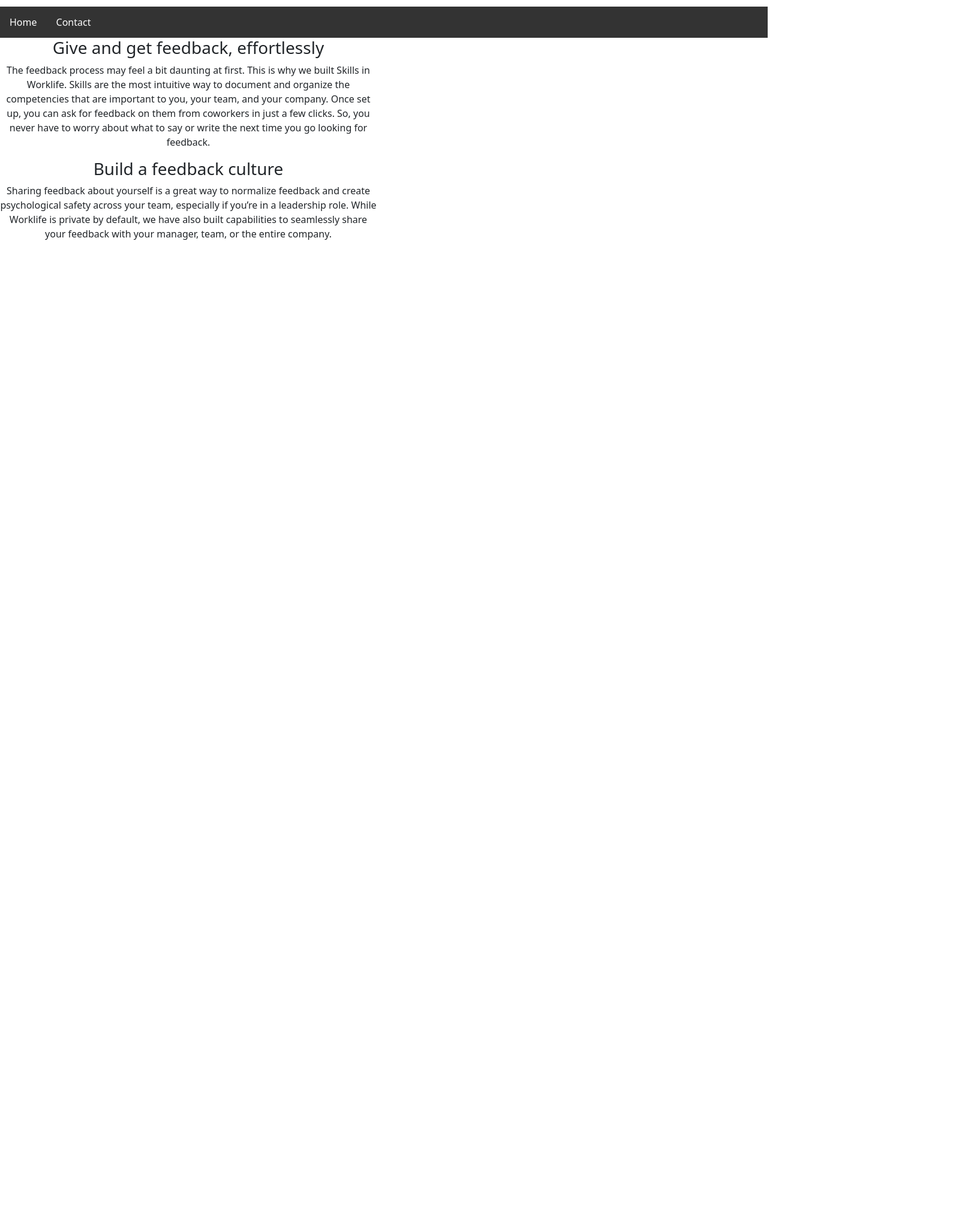
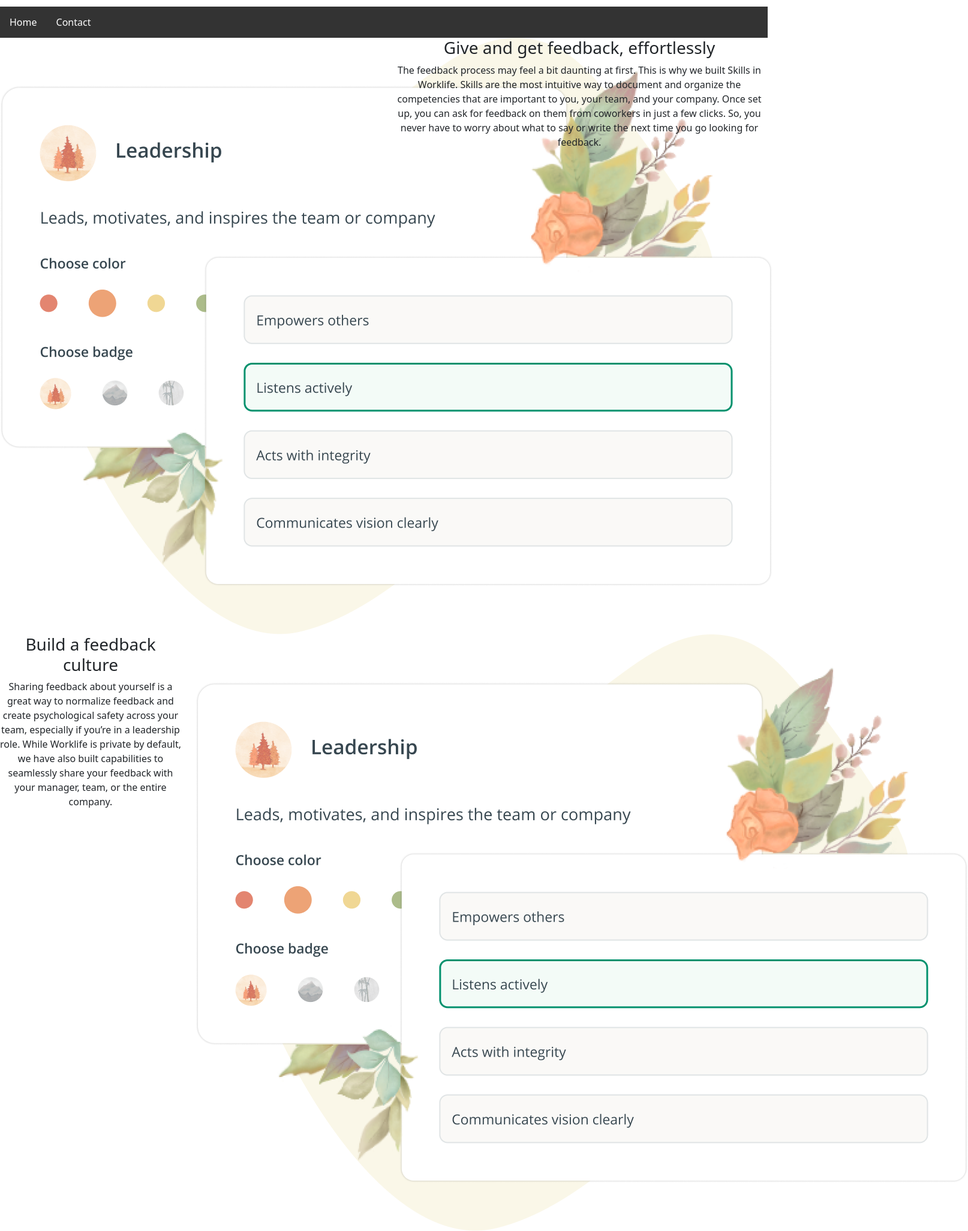
Before and after one commit to mrsamia/react-component-practice, a React (Create React App) app: page / in a window 1280 px wide. Shown: the part 521-2574 px from the top of the page at 60% size, 1614 px wide, since content can reach past the window. Before the commit the page ends 939 px from the top, so only its background shows below. Built offline with nearby package versions, Linux system fonts and the light colour scheme.

Commit message:
SRM | img_props

```diff
--- a/src/App.js
+++ b/src/App.js
@@ -1,11 +1,11 @@
+import "bootstrap/dist/css/bootstrap.css";
 import "./App.css";
-import "bootstrap/dist/css/bootstrap.css";
 //import component
 import Button from "./component/Button";
 import Input from "./component/Input";
 import Nav from "./component/Nav";
 import Feature from "./component/Feature";
-
+import Mim from "./image/feature_1.png";
 
 function App() {
   return (
@@ -48,16 +48,14 @@
       </div>
 
       <div>
-        <div className="row">
-          <div className="col-6">
-            <Feature
-              h3="Give and get feedback, effortlessly"
-              p="The feedback process may feel a bit daunting at first. This is why we built
+        <Feature
+          h3="Give and get feedback, effortlessly"
+          p="The feedback process may feel a bit daunting at first. This is why we built
         Skills in Worklife. Skills are the most intuitive way to document and organize the competencies that are important to you, your team, and your company.
         Once set up, you can ask for feedback on them from coworkers in just a few clicks. So, you never have to worry about what to say or write the next time you go looking for feedback."
-            />
-          </div>
-        </div>
+          img={Mim}
+          isLeft={true}
+        />
       </div>
       <div>
         <div className="row">
@@ -66,11 +64,12 @@
               h3="Build a feedback culture"
               p="Sharing feedback about yourself is a great way to normalize feedback and create psychological safety across your team, especially if you’re in a leadership role.
               While Worklife is private by default, we have also built capabilities to seamlessly share your feedback with your manager, team, or the entire company."
+              img={require("./image/feature_1.png").default}
+              isLeft={false}
             />
           </div>
         </div>
       </div>
-
     </div>
   );
 }
--- a/src/component/Feature.js
+++ b/src/component/Feature.js
@@ -1,48 +1,30 @@
-
-
-function Feature({ h3 = "", p = "" }) {
+function Feature({ h3 = "", p = "", img = "", isLeft = false }) {
   return (
     <div>
+      <div className="row">
+        {isLeft == true && (
+          <div className="col-6">
+            <img src={img} />
+          </div>
+        )}
+
+        <div className="col-6">
+          <h3>{h3}</h3>
+          <p>{p}</p>
+        </div>
+
+        {isLeft == false && (
+          <div className="col-6">
+            <img src={img} />
+          </div>
+        )}
+      </div>
+
+      {/* {isLeft && <img src={img} />}
       <h3>{h3}</h3>
       <p>{p}</p>
-
+      {!isLeft && <img src={img} />} */}
     </div>
-
   );
 }
 export default Feature;
-
-
-/*const Na1 = [
-  {
-    h3: " ",
-    img: " ",
-  }
-
-];
-
-const Na2 = [
-  {
-    img: " ",
-    h3: " ",
-  }
-
-];
-
-function Feature({ type = "" }) {
-  // const items = type === 'nav1' ? Nav1 : Nav2
-  let itm;
-  if (type === "na1") {
-    itm = Na1;
-  } else {
-    itm = Na2;
-  }
-  return (
-    <div>
-
-      <h3>{itm.h3}</h3>
-      <p>{itm.p}</p>
-    </div>
-  );
-}
-export default Feature;*/
--- a/src/style/button.css
+++ b/src/style/button.css
@@ -1,8 +1,8 @@
-.btn{
-    height: 40px;
-    width: 130px;
-    border: none;
-    border-radius: 8px;
-    background-color: rgb(194, 85, 85)!important;
-    color: white !important;
+.btn {
+  height: 40px;
+  width: 130px;
+  border: none;
+  border-radius: 8px;
+  background-color: rgb(194, 85, 85);
+  color: white;
 }
```
Also changed, not shown: src/image/Image.js (deleted, +0 -11 lines).
